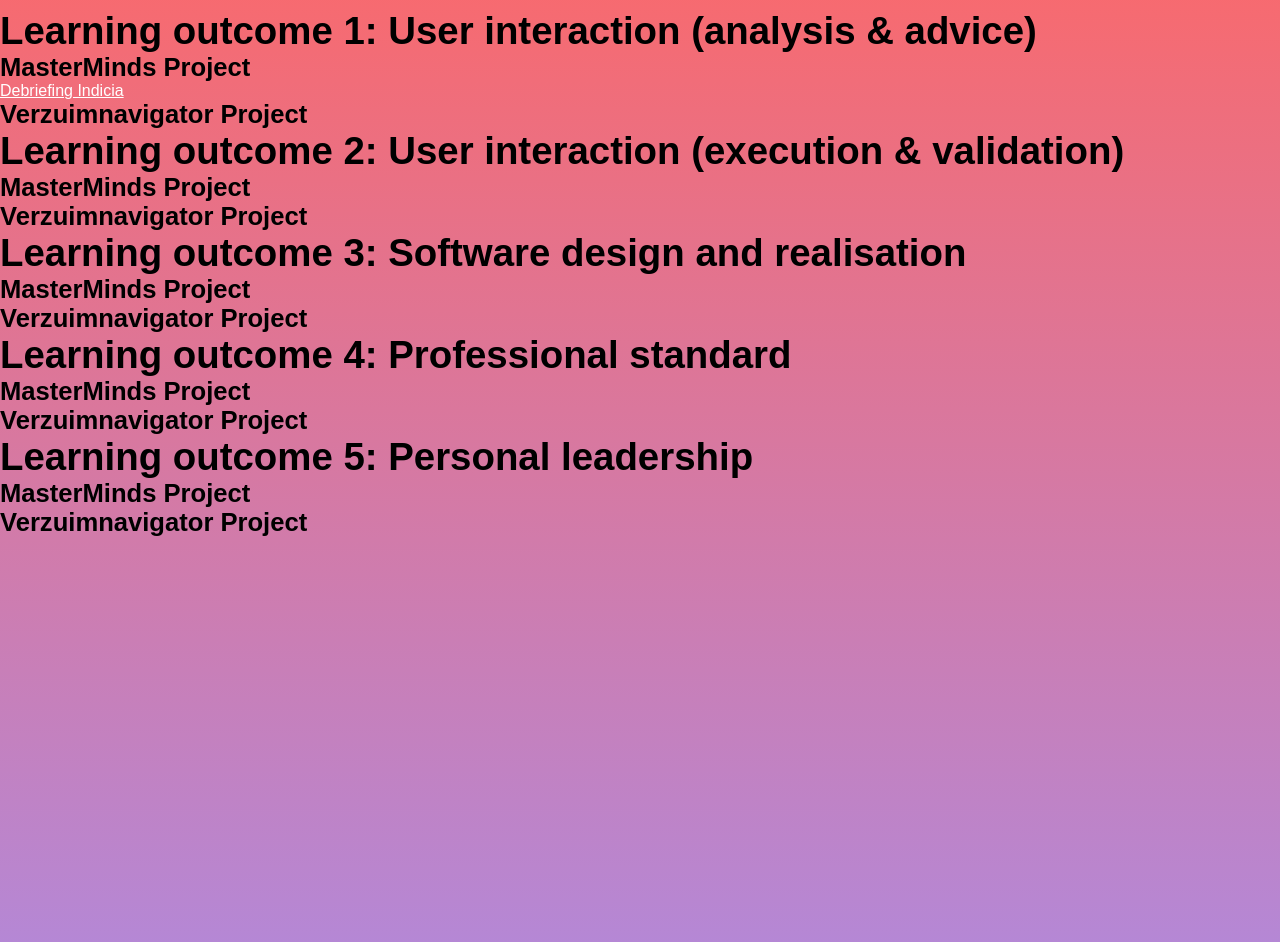
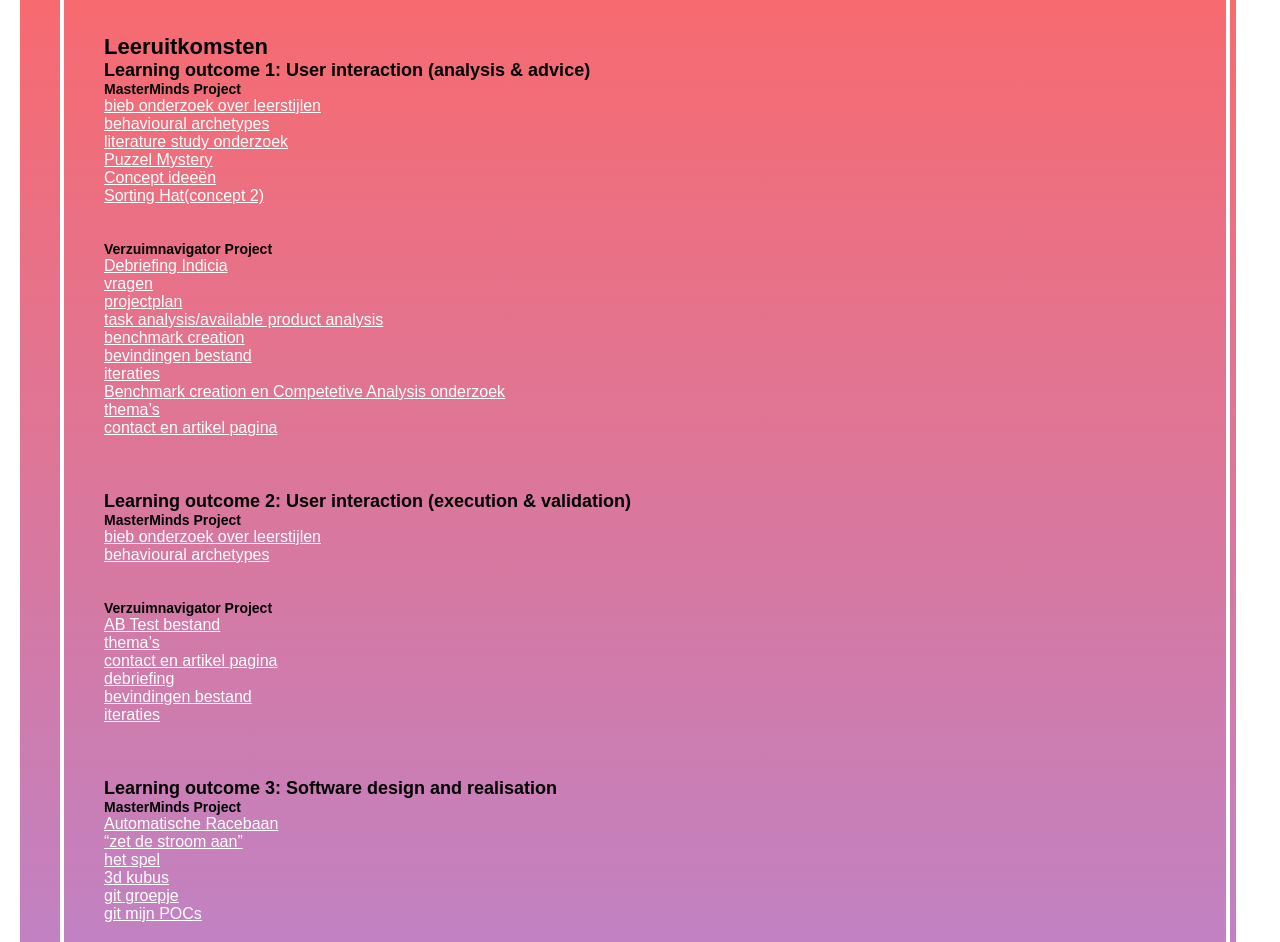
Before and after one commit to novaatje03/portfolio-s6, a Next.js app: page /leeruitkomsten in a window 1280 px wide. Shown: the part 150-1092 px from the top of the page. Built offline with nearby package versions, Linux system fonts and the light colour scheme.

Commit message:
Update css en toevoegingen/veranderingen aan de tekst

```diff
--- a/src/app/globals.css
+++ b/src/app/globals.css
@@ -192,15 +192,15 @@
 
 h1#LeeruitkomstenKopje
 {
-  font-size: 4vw;
+  font-size: 22px;
 }
 
 h2{
-  font-size: 3vw;
+  font-size: 18px;
 }
 
 h3{
-  font-size: 2vw;
+  font-size: 14px;
 }
 
 div#Reflectie
@@ -222,9 +222,21 @@
   flex-direction: column;
   font-family: sans-serif;
   flex-wrap: wrap;
-  width: 100%;
+  width: 95vw;
   background: linear-gradient(#FA696B, #A190F4);
-  height: 100vw;
+  height: 1550px;
+  margin-left: 20px;
+}
+
+div#LeeruitkomstenBorder
+{
+  border: 4px white solid;
+  padding: 40px;
+  margin: 40px;
+  width: 89%;
+  display: flex;
+  flex-direction: column;
+  flex-wrap: wrap;
 }
 
 div#MasterMindPagina
--- a/src/app/leeruitkomsten/page.tsx
+++ b/src/app/leeruitkomsten/page.tsx
@@ -7,23 +7,72 @@
 
     <NavBar />
     <div id="LeeruitkomstenPagina">
+      <div id="LeeruitkomstenBorder">
     <h1 id="LeeruitkomstenKopje">Leeruitkomsten</h1>
     <h2>Learning outcome 1: User interaction (analysis & advice)</h2>
     <h3>MasterMinds Project</h3>
+    <a href="https://i461456.hera.fontysict.net/pdfs/Onderzoekleerstijlendocentenenleerlingen.pdf">bieb onderzoek over leerstijlen</a>
+    <a href="https://i461456.hera.fontysict.net/pdfs/Behaviouralarchetypes.pdf">behavioural archetypes</a>
+    <a href="https://i461456.hera.fontysict.net/pdfs/OnderzoekHolobox.pdf">literature study onderzoek</a>
+    <a href="https://i461456.hera.fontysict.net/pdfs/Conceptomschrijvingen.pdf">Puzzel Mystery</a>
+    <a href="https://i461456.hera.fontysict.net/pdfs/Conceptideeën.pdf">Concept ideeën</a>
+    <a href="https://i461456.hera.fontysict.net/pdfs/Conceptrequirements.pdf">Sorting Hat(concept 2)</a>
+    <br></br><br></br>
+    <h3>Verzuimnavigator Project</h3>
     <a href="https://i461456.hera.fontysict.net/pdfs/DebriefingIndicia.pdf">Debriefing Indicia</a>
-    <h3>Verzuimnavigator Project</h3>
+    <a href="https://i461456.hera.fontysict.net/pdfs/vragenrik.pdf">vragen</a>
+    <a href="https://i461456.hera.fontysict.net/pdfs/Projectplan-v1.2.pdf">projectplan</a>
+    <a href="https://i461456.hera.fontysict.net/pdfs/Stappenplanverzuimnavigator.pdf">task analysis/available product analysis</a>
+    <a href="https://i461456.hera.fontysict.net/pdfs/Artikelenenproducteneffectieftonen.pdf">benchmark creation</a>
+    <a href="https://i461456.hera.fontysict.net/pdfs/Bevindingenverzuimnavigator.pdf">bevindingen bestand</a>
+    <a href="https://www.figma.com/design/Jbx1HThdoib8hTtcsnOfPd/Untitled?node-id=51-2&t=Boguy6pgqPYPqCvU-0">iteraties</a>
+    <a href="https://i461456.hera.fontysict.net/pdfs/Onderzoekweergevenvaninformatieorganisatiesenverzekeringen.pdf">Benchmark creation en Competetive Analysis onderzoek</a>
+    <a href="https://www.figma.com/design/U2qEzle6m2gLjPYS31tOpL/Wireframes-Homepage?node-id=185-114&t=r11mAWZS8ajUp4u3-0&fuid=1110887846501005290">thema’s</a>
+    <a href="https://www.figma.com/design/Jbx1HThdoib8hTtcsnOfPd/Untitled?node-id=51-2&t=Boguy6pgqPYPqCvU-0">contact en artikel pagina</a>
+    <br></br><br></br><br></br>
     <h2>Learning outcome 2: User interaction (execution & validation) </h2>
     <h3>MasterMinds Project</h3>
+    <a href="https://i461456.hera.fontysict.net/pdfs/Onderzoekleerstijlendocentenenleerlingen.pdf">bieb onderzoek over leerstijlen</a>
+    <a href="https://i461456.hera.fontysict.net/pdfs/Behaviouralarchetypes.pdf">behavioural archetypes</a>
+    <br></br><br></br>
     <h3>Verzuimnavigator Project</h3>
+    <a href="https://i461456.hera.fontysict.net/pdfs/A-Busabilitytest.pdf">AB Test bestand</a>
+    <a href="https://www.figma.com/design/U2qEzle6m2gLjPYS31tOpL/Wireframes-Homepage?node-id=185-114&t=r11mAWZS8ajUp4u3-0&fuid=1110887846501005290">thema’s</a>
+    <a href="https://www.figma.com/design/Jbx1HThdoib8hTtcsnOfPd/Untitled?node-id=51-2&t=Boguy6pgqPYPqCvU-0">contact en artikel pagina</a>
+    <a href="https://i461456.hera.fontysict.net/pdfs/DebriefingIndicia.pdf">debriefing</a>
+    <a href="https://i461456.hera.fontysict.net/pdfs/Bevindingenverzuimnavigator.pdf">bevindingen bestand</a>
+    <a href="https://www.figma.com/design/Jbx1HThdoib8hTtcsnOfPd/Untitled?node-id=51-2&t=Boguy6pgqPYPqCvU-0">iteraties</a>
+    <br></br><br></br><br></br>
     <h2>Learning outcome 3: Software design and realisation </h2>
     <h3>MasterMinds Project</h3>
+    <a href="https://i461456.hera.fontysict.net/Racegame">Automatische Racebaan</a>
+    <a href="https://i461456.hera.fontysict.net/image-puzzle">“zet de stroom aan”</a>
+    <a href="https://i461456.hera.fontysict.net/Slidegame">het spel</a>
+    <a href="https://i461456.hera.fontysict.net/Cubeminigame">3d kubus</a>
+    <a href="https://git.fhict.nl/I461456/master-minds-project">git groepje</a>
+    <a href="https://github.com/novaatje03/semester6pocs">git mijn POCs</a>
+    <br></br><br></br>
     <h3>Verzuimnavigator Project</h3>
+    <a href="https://i461456.hera.fontysict.net/pdfs/Frameworkonderzoek.pdf">advies document</a>
+    <a href="https://i461456.hera.fontysict.net/pdfs/Overdrachtsdocument.pdf">overdrachtsdocument</a>
+    <br></br><br></br><br></br>
     <h2>Learning outcome 4: Professional standard</h2>
     <h3>MasterMinds Project</h3>
+    <br></br><br></br>
     <h3>Verzuimnavigator Project</h3>
+    <a href="https://i461456.hera.fontysict.net/pdfs/Samenwerkingscontract.pdf">samenwerkingscontract</a>
+    <a href="https://www.figma.com/design/dZNNecmU21dpkP7MxPypwe/presentatie">eindpresentatie</a>
+    <a href="https://i461456.hera.fontysict.net/pdfs/Overdrachtsdocument.pdf">overdrachtsdocument</a>
+    <br></br><br></br><br></br>
     <h2>Learning outcome 5: Personal leadership</h2>
     <h3>MasterMinds Project</h3>
+    Gitmaster
+    <br></br><br></br>
     <h3>Verzuimnavigator Project</h3>
+    <a href="https://www.figma.com/design/dZNNecmU21dpkP7MxPypwe/presentatie">eindpresentatie</a>
+    Contactpersoon met Rik
+    Het leiden van de groep, om ervoor te zorgen dat iedereen met iets aan de gang ging.
+    </div>
     </div>
     </>
           )
--- a/src/app/personalproject/page.tsx
+++ b/src/app/personalproject/page.tsx
@@ -8,7 +8,8 @@
     <NavBar />
     <div id="MasterMindPagina">
   <div id="MasterMindProject">
-    <h1>Personal Project</h1>
+    <h2>Personal Project</h2>
+    <br></br>
     <p>
         Na een gesprek te hebben gehad met Arjan en Bart ben ik begonnen aan mijn personal project. Ik ben onderzoek gaan doen naar de verschillen
         in Western en Eastern design. Dit was een onderzoek wat ik ook voor mijn minor moest doen, alleen richtte zich dat voornamelijk op wat British
--- a/src/app/verzuimnavigatorproject/page.tsx
+++ b/src/app/verzuimnavigatorproject/page.tsx
@@ -10,6 +10,7 @@
       <div id="MasterMindPagina">
       <div id="MasterMindProject">
       <h2>Verzuimnavigator</h2>
+      <br></br>
       <p>
       Wij zijn met de klas naar Indicia toe geweest om uitleg te krijgen over het project.
       Vanuit de uitleg die wij hebben gekregen en het bestand wat met ons is gedeeld, heb ik <a href="https://i461456.hera.fontysict.net/pdfs/vragenrik.pdf">vragen</a> die wij hadden naar Rik gestuurd en zijn wij
@@ -60,6 +61,10 @@
       <br></br><br></br>
       Als allerlaatste is er nog een <a href="https://i461456.hera.fontysict.net/pdfs/Overdrachtsdocument.pdf">overdrachtsdocument</a> door ons allen opgesteld en heb ik Rik een mailtje gestuurd met alle nuttige documenten
       en bestanden van dit project.
+      <br></br><br></br>
+
+      Voor dit project heb ik ook nog een eindadviesdocument geschreven om aan te geven welke functionaliteiten er al zijn, op welke manier het project nog uitgebreid kan worden en wat er nog gemaakt moet worden. Hierbij wordt telkens de context en een advies beschreven.
+      Als groep is er ook een adviesdocument geschreven, maar ik heb besloten nog een eigen versie te maken om de context beter te kunnen beschrijven.
       </p>
       </div>
       </div>
```
Also changed, not shown: src/app/mastermindproject/page.tsx (+18 -6 lines), src/app/reflectie/page.tsx (+5 -3 lines).
